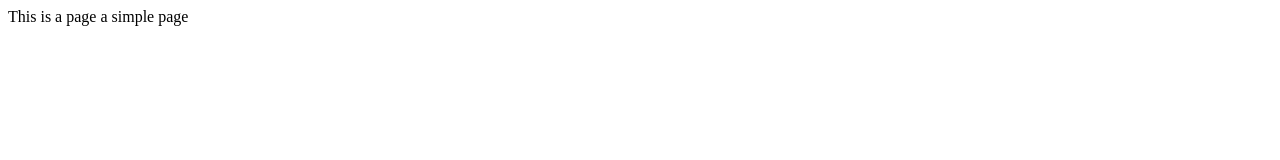
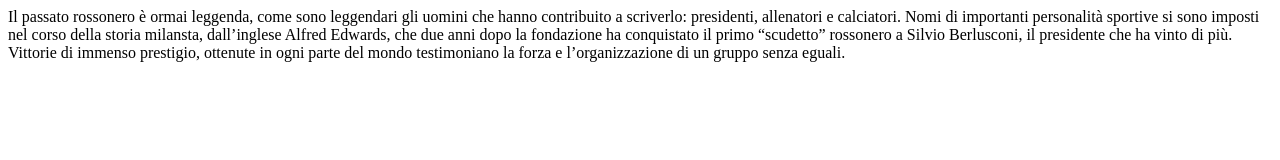
Before and after one commit to tommasosaz/tommasosaz.github.io, a plain HTML site: page index.html in a window 1280 px wide. Drawn offline with Linux system fonts and the light colour scheme.

Commit message:
Update index.html

```diff
--- a/index.html
+++ b/index.html
@@ -3,7 +3,6 @@
   <title>fan page  AC Milan</title>
 </head>
 <body>
-  This is a page
-  a simple page
+  Il passato rossonero è ormai leggenda, come sono leggendari gli uomini che hanno contribuito a scriverlo: presidenti, allenatori e calciatori. Nomi di importanti personalità sportive si sono imposti nel corso della storia milansta, dall’inglese Alfred Edwards, che due anni dopo la fondazione ha conquistato il primo “scudetto” rossonero a Silvio Berlusconi, il presidente che ha vinto di più. Vittorie di immenso prestigio, ottenute in ogni parte del mondo testimoniano la forza e l’organizzazione di un gruppo senza eguali.
 </body>
 </html>
```
